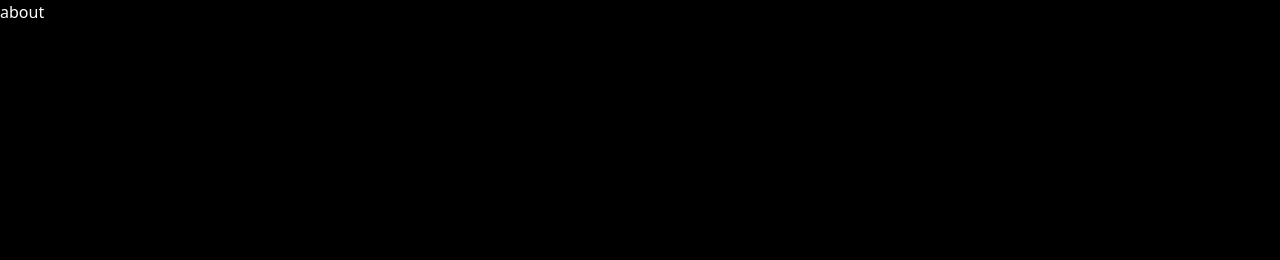
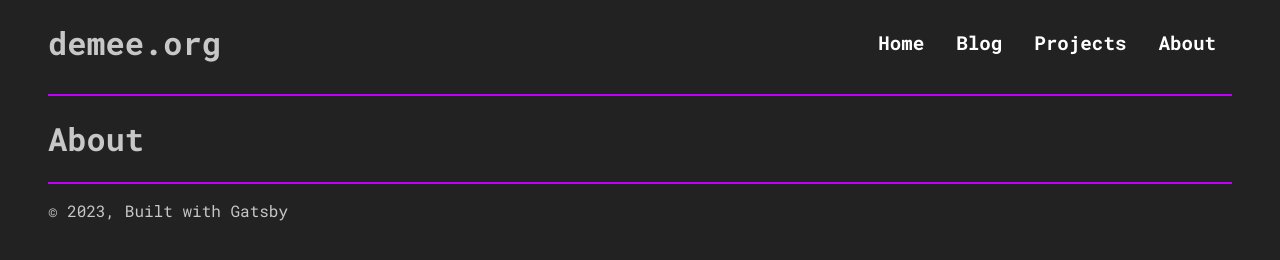
Before and after one commit to demee/demee.github.io, a Gatsby site: page /about in a window 1280 px wide. Built offline with nearby package versions, Linux system fonts and the light colour scheme; Gatsby itself is replaced by a stand-in of ours.

Commit message:
Added navigation

```diff
--- a/gatsby-browser.ts
+++ b/gatsby-browser.ts
@@ -1,2 +1 @@
-import './src/styles/global.css';
 import './src/styles/index.scss';
--- a/src/components/footer.tsx
+++ b/src/components/footer.tsx
@@ -1,9 +1,12 @@
-import React from "react"
+import React from 'react';
 
 const Footer = () => (
+  <>
+  <hr />
   <footer>
     <p>© {new Date().getFullYear()}, Built with Gatsby</p>
   </footer>
-)
+  </>
+);
 
-export default Footer
+export default Footer;
--- /dev/null
+++ b/src/components/head.tsx
@@ -0,0 +1,11 @@
+import React from 'react';
+import { HeadFC } from 'gatsby';
+
+const Head: HeadFC = () => (
+    <>
+      <title>demee.org</title>
+      <link rel="icon" type="image/x-icon" href="../images/favicon.ico" />
+    </>
+);
+
+export default Head;
--- a/src/components/header.tsx
+++ /dev/null
@@ -1,15 +0,0 @@
-import React from "react"
-import { Link } from "gatsby"
-
-const Header = () => (
-  <header>
-    <nav>
-      <Link to="/">Home</Link>
-      <Link to="/about">About</Link>
-      <Link to="/blog">Blog</Link>
-      <Link to="/projects">Projects</Link>
-    </nav>
-  </header>
-)
-
-export default Header
--- a/src/components/layout.tsx
+++ b/src/components/layout.tsx
@@ -1,12 +1,12 @@
 import React from 'react';
-import Header from './header';
+import Navigation from './navigation/navigation';
 import Footer from './footer';
 import '../styles/global.css';
 
 
 const Layout = ({ children }) => (
   <div>
-    <Header />
+    <Navigation />
     {children}
     <Footer />
   </div>
--- /dev/null
+++ b/src/components/navigation/navigation.scss
@@ -0,0 +1,19 @@
+@import '../../styles/colors.scss';
+
+.link {
+    color: #fff;
+    text-decoration: none;
+    font-size: 1.2rem;
+    font-weight: 600;
+    padding: 0 1rem;
+    transition: all 0.2s ease-in-out;
+    &:hover {
+        &::before {
+            content: '> ';
+            font-size: 1.2rem;
+            opacity: 1;
+            transition: all 0.3s ease-in-out;
+            color: $lime;
+        }
+    }
+}
--- /dev/null
+++ b/src/components/navigation/navigation.tsx
@@ -0,0 +1,20 @@
+import React from 'react';
+import { Link } from 'gatsby';
+import './navigation.scss';
+
+const Navigation = () => (
+  <>
+  <header style={{ display: 'flex', alignItems: 'center' }}>
+    <h1 style={{ marginRight: 'auto' }}>demee.org</h1>
+    <nav>
+      <Link className='link' to="/">Home</Link>
+      <Link className='link' to="/blog">Blog</Link>
+      <Link className='link' to="/projects">Projects</Link>
+      <Link className='link' to="/about">About</Link>
+    </nav>
+  </header>
+  <hr />
+  </>
+);
+
+export default Navigation;
--- a/src/pages/about.tsx
+++ b/src/pages/about.tsx
@@ -1,5 +1,14 @@
 import React from 'react';
+import Navigation from '../components/navigation/navigation';
+import Footer from '../components/footer';
 
-const AboutPage = () => <h1>about</h1>;
+const AboutPage = () => (
+        <>
+        <Navigation />
+        <main>
+        <h1>About</h1>
+        </main>
+        <Footer />
+        </>);
 
 export default AboutPage;
--- a/src/pages/blog.tsx
+++ b/src/pages/blog.tsx
@@ -1,5 +1,9 @@
 import React from 'react';
+import Navigation from '../components/navigation/navigation';
+import Footer from '../components/footer';
 
-const Blog = () => <h1>Blog</h1>;
+const Blog = () => (
+    <><Navigation /><h1>Blog</h1><p>Blog posts will go here</p><Footer/></>
+);
 
 export default Blog;
--- a/src/pages/index.tsx
+++ b/src/pages/index.tsx
@@ -1,26 +1,16 @@
 import React from 'react';
-import type { HeadFC, PageProps } from 'gatsby';
-import '../styles/index.scss';
-
-const pageStyles = {
-  color: '#232129',
-  padding: 96,
-  fontFamily: '-apple-system, Roboto, sans-serif, serif',
-};
+import type { PageProps } from 'gatsby';
+import Head from '../components/head';
+import Navigation from '../components/navigation/navigation';
+import Footer from '../components/footer';
 
 const IndexPage: React.FC<PageProps> = () => (
   <>
-    <header>demee.org</header>
-    <main style={pageStyles}></main>
-    <footer></footer>
+    <Navigation />
+    <main>Welcome to demee.org</main>
+    <Footer />
   </>
 );
 
 export default IndexPage;
-
-export const Head: HeadFC = () => (
-  <>
-    <title>demee.org</title>
-    <link rel="icon" type="image/x-icon" href="../images/favicon.ico" />
-  </>
-);
+export { Head };
--- a/src/pages/projects.tsx
+++ b/src/pages/projects.tsx
@@ -1,5 +1,7 @@
 import React from 'react';
+import Navigation from '../components/navigation/navigation';
+import Footer from '../components/footer';
 
-const Projects = () => <h1>Projects</h1>;
+const Projects = () => <><Navigation /><h1>Projects</h1><Footer/></>;
 
 export default Projects;
--- a/src/styles/global.css
+++ b/src/styles/colors.scss
@@ -1,8 +1,3 @@
-@tailwind base;
-@tailwind components;
-@tailwind utilities;
-
-
 /* SCSS RGB */
 $lime-green: rgba(78, 204, 0, 1);
 $lime: rgba(194, 255, 26, 1);
@@ -20,7 +15,3 @@ $gradient-bottom-right: linear-gradient(135deg, #4ECC00ff, #C2FF1Aff, #ECFF9Eff,
 $gradient-top-left: linear-gradient(225deg, #4ECC00ff, #C2FF1Aff, #ECFF9Eff, #C000FAff, #9500FFff);
 $gradient-bottom-left: linear-gradient(315deg, #4ECC00ff, #C2FF1Aff, #ECFF9Eff, #C000FAff, #9500FFff);
 $gradient-radial: radial-gradient(#4ECC00ff, #C2FF1Aff, #ECFF9Eff, #C000FAff, #9500FFff);
-
-body {
-  background-color: $lime-green;
-}
--- a/src/styles/index.scss
+++ b/src/styles/index.scss
@@ -1,23 +1,31 @@
-/* SCSS RGB */
-$lime-green: rgba(78, 204, 0, 1);
-$lime: rgba(194, 255, 26, 1);
-$mindaro: rgba(236, 255, 158, 1);
-$electric-purple: rgba(192, 0, 250, 1);
-$electric-violet: rgba(149, 0, 255, 1);
 
-/* SCSS Gradient */
-$gradient-top: linear-gradient(0deg, #4ECC00ff, #C2FF1Aff, #ECFF9Eff, #C000FAff, #9500FFff);
-$gradient-right: linear-gradient(90deg, #4ECC00ff, #C2FF1Aff, #ECFF9Eff, #C000FAff, #9500FFff);
-$gradient-bottom: linear-gradient(180deg, #4ECC00ff, #C2FF1Aff, #ECFF9Eff, #C000FAff, #9500FFff);
-$gradient-left: linear-gradient(270deg, #4ECC00ff, #C2FF1Aff, #ECFF9Eff, #C000FAff, #9500FFff);
-$gradient-top-right: linear-gradient(45deg, #4ECC00ff, #C2FF1Aff, #ECFF9Eff, #C000FAff, #9500FFff);
-$gradient-bottom-right: linear-gradient(135deg, #4ECC00ff, #C2FF1Aff, #ECFF9Eff, #C000FAff, #9500FFff);
-$gradient-top-left: linear-gradient(225deg, #4ECC00ff, #C2FF1Aff, #ECFF9Eff, #C000FAff, #9500FFff);
-$gradient-bottom-left: linear-gradient(315deg, #4ECC00ff, #C2FF1Aff, #ECFF9Eff, #C000FAff, #9500FFff);
-$gradient-radial: radial-gradient(#4ECC00ff, #C2FF1Aff, #ECFF9Eff, #C000FAff, #9500FFff);
-
+@import './colors.scss';
+// use Roboto Mono font from google fonts
+@import url('https://fonts.googleapis.com/css?family=Roboto+Mono:400,700&display=swap');
 
 body {
-    background-color: black;
-    color: white;
-  }
+  background-color: rgb(34, 34, 34);
+  color: rgb(199, 199, 199);
+}
+
+// use Roboto Mono font
+body {
+  font-family: 'Roboto Mono', monospace;
+  // make font size 16px
+  font-size: 16px;
+  // website should have some spacing from the edges of the screen
+  margin: 0 3rem;
+}
+// make links always white even if they are visited and not uderlined
+a {
+  color: white;
+  text-decoration: none;
+}
+
+a:visited {
+  color: white;
+}
+
+hr {
+  border: 1px solid $electric-purple;
+}
```
